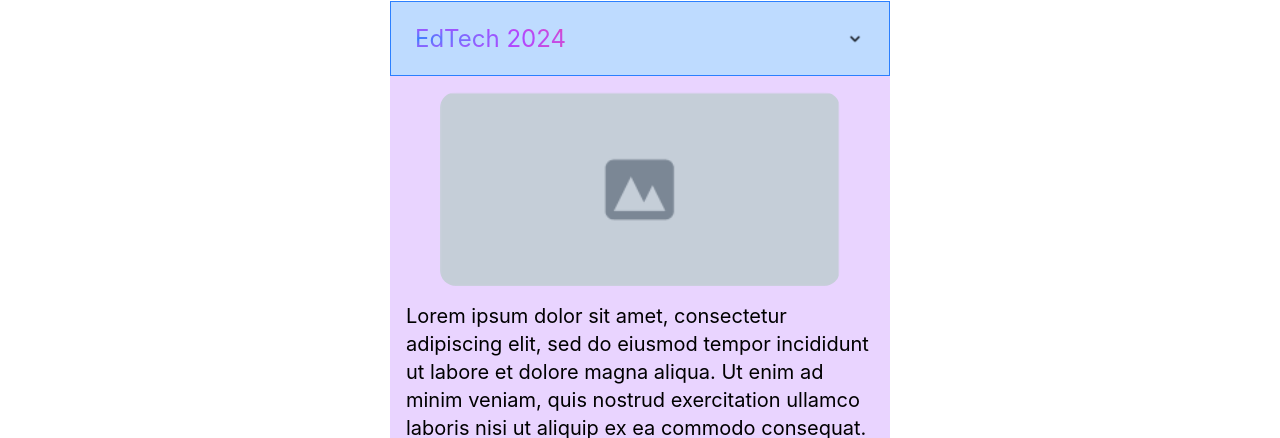
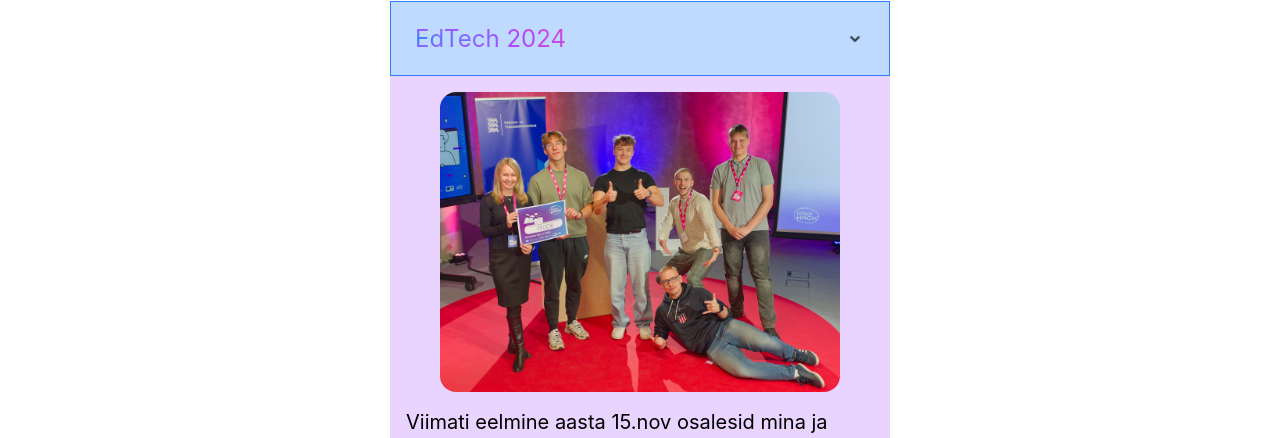
Before and after one commit to Tuvi9/Portfolio, a React (Vite) app: page /about in a window 1280 px wide. Both pictures are taken after a click on the heading "EdTech 2024". Shown: the part 843-1281 px from the top of the page. Built offline with nearby package versions, Linux system fonts and the light colour scheme.

Commit message:
Added filler to dropdowns.

```diff
--- a/src/components/Dropdown.jsx
+++ b/src/components/Dropdown.jsx
@@ -12,15 +12,15 @@ function Dropdown() {
                     />
                 </summary>
                 <div className='w-[325px] lg:w-[500px] pb-8 bg-purple-200 p-4'>
-                    <img className=' rounded-2xl lg:w-[400px] lg:justify-self-center' src='/Image.png'></img>
-                    <p className="pt-4 lg:text-xl">Lorem ipsum dolor sit amet, consectetur adipiscing elit, sed do eiusmod tempor incididunt ut labore et dolore magna aliqua. Ut enim ad minim veniam, quis nostrud exercitation ullamco laboris nisi ut aliquip ex ea commodo consequat.</p>
+                    <img className=' rounded-2xl w-[300px] h-[200px] lg:w-[400px] lg:h-[300px] lg:justify-self-center' src='/EdTech.JPG'></img>
+                    <p className="pt-4 lg:text-xl">Viimati eelmine aasta 15.nov osalesid mina ja minu sõbrad võitslusel EdTech2024 kus me pidime looma inovaatilisi õppevahendeid. Peale kolme magamata päeva sündis InternHUB mis on startup millest olen osa veel praegugi.</p>
                 </div>
             </details>
         </div>
         <div className='flex justify-center pt-8'>
             <details className='select-none group'>
                 <summary className='flex w-[325px] lg:w-[500px] lg:h-[75px] text-xl lg:text-2xl items-center justify-between list-none pr-6 pl-6 p-4 border border-purple-500 bg-purple-200'>
-                <span className="text-transparent bg-radial-[at_0%_50%] from-blue-500 via-purple-500 to-pink-500 to-100% bg-clip-text leading-normal relative">Aasta Tegija</span>
+                <span className="text-transparent bg-radial-[at_0%_50%] from-blue-500 via-purple-500 to-pink-500 to-100% bg-clip-text leading-normal relative">StarterTartu</span>
                     <img
                         src='/Chevron right.png'
                         alt='dropdown icon'
@@ -28,8 +28,8 @@ function Dropdown() {
                     />
                 </summary>
                 <div className='w-[325px] lg:w-[500px] pb-8 bg-pink-200 p-4'>
-                    <img className='rounded-2xl lg:w-[400px] lg:justify-self-center' src='/Image.png'></img>
-                    <p className="pt-4 lg:text-xl">Lorem ipsum dolor sit amet, consectetur adipiscing elit, sed do eiusmod tempor incididunt ut labore et dolore magna aliqua. Ut enim ad minim veniam, quis nostrud exercitation ullamco laboris nisi ut aliquip ex ea commodo consequat.</p>
+                    <img className='rounded-2xl w-[300px] h-[200px] lg:w-[400px] lg:h-[300px] lg:justify-self-center' src='/StarterTartu.png'></img>
+                    <p className="pt-4 lg:text-xl">StarterTartu oli esimest korda kus ma astusin juhirolli kus ma pitchisin oma idee Wisdiphy. Areng kestis sellel umbes 3-4 kuud ja kuigi sellest peale võistlust muud ei saanud õppisin ma palju kuidas meeskonda juhtida.</p>
                 </div>
             </details>
         </div>
@@ -44,8 +44,8 @@ function Dropdown() {
                     />
                 </summary>
                 <div className='w-[325px] lg:w-[500px] pb-8 bg-purple-200 p-4'>
-                    <img className='rounded-2xl lg:w-[400px] lg:justify-self-center' src='/Image.png'></img>
-                    <p className="pt-4 lg:text-xl">Lorem ipsum dolor sit amet, consectetur adipiscing elit, sed do eiusmod tempor incididunt ut labore et dolore magna aliqua. Ut enim ad minim veniam, quis nostrud exercitation ullamco laboris nisi ut aliquip ex ea commodo consequat.</p>
+                    <img className='rounded-2xl w-[300px] h-[200px] lg:w-[400px] lg:h-[300px] lg:justify-self-center' src='/Noor_meister.PNG'></img>
+                    <p className="pt-4 lg:text-xl">Olen osa võtnud Noor Meistri ettevõtlusalaoskuste alal viimased kaks aastat viimati eelmine aasta sooritasin ma oma klassikaaslasega kõige parema tulemuse.</p>
                 </div>
             </details>
         </div>
```
Also changed, not shown: public/EdTech.JPG (added), 1 other file (tests, documents, lock files or other folders).
